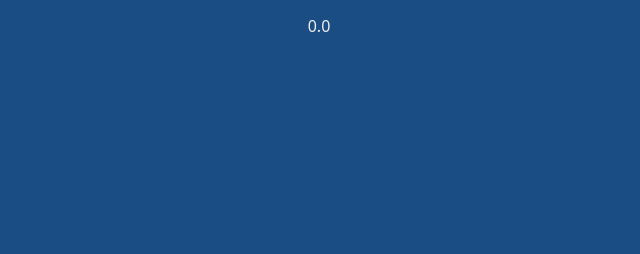
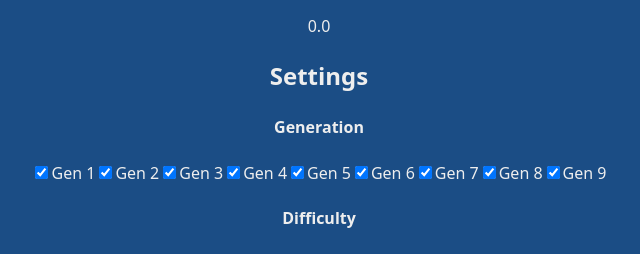
Before and after one commit to donodj/final-project, a React (Vite) app: page / in a window 1280 px wide. Shown: the part 659-913 px from the top of the page, without its empty margins (321-961 px from the left). Before the commit the page ends 800 px from the top, so only its background shows below. Built offline with nearby package versions, Linux system fonts and the light colour scheme; no server answers.

Commit message:
add settings buttons

```diff
--- a/src/App.tsx
+++ b/src/App.tsx
@@ -1,5 +1,6 @@
 import { useEffect, useRef, useState } from 'react';
 import { getTimeString, useStopwatch } from './Stopwatch';
+import { Settings } from './Settings';
 import './App.css'
 
 type Pokemon = {
@@ -127,6 +128,8 @@ function App() {
       </div>
 
       <p className='time-data'>{getTimeString(elapsedTime)}</p>
+
+      <Settings></Settings>
     </>
   )
 }
--- /dev/null
+++ b/src/Settings.tsx
@@ -0,0 +1,84 @@
+import { useEffect, useState } from "react";
+
+const Difficulty = {
+  Easy: 0,
+  Normal: 1,
+  Hard: 2
+};
+
+type SettingsState = {
+  selectedGens: Array<boolean>,
+  difficulty: number
+}
+
+const GENERATIONS: number = 9;
+const SETTINGS_KEY = "AppSettings"
+
+export function Settings() {
+  const [settings, setSettings] = useState<SettingsState>(() => {
+    const saved = localStorage.getItem(SETTINGS_KEY);
+    // Load settings if there are saved settings
+    return saved
+      ? JSON.parse(saved)
+      : { selectedGens: Array(GENERATIONS).fill(true), Difficulty: Difficulty.Normal };
+  });
+
+  // Save settings when changed
+  useEffect(() => {
+    localStorage.setItem(SETTINGS_KEY, JSON.stringify(settings));
+  }, [settings]);
+
+  const handleGenChange = (idx: number) => {
+    setSettings(prev => ({
+      ...prev,
+      selectedGens: prev.selectedGens.map((val, i) => (i === idx ? !val : val))
+    }));
+    console.log(`Toggled gen ${idx + 1}`)
+  };
+
+  const handleDifficultyChange = (newDiff: number) => {
+    setSettings(prev => ({
+      ...prev,
+      difficulty: newDiff
+    }));
+    console.log(`Difficulty changed to ${newDiff}`)
+  };
+
+  return (
+    <div className="settings-container">
+      <h2>Settings</h2>
+
+      <h4>Generation</h4>
+      <div className="gen-settings">
+        {Array.from({length: GENERATIONS}, (_, idx) => (
+          <label key={idx}>
+            <input
+              type="checkbox"
+              checked={settings.selectedGens[idx]}
+              onChange={() => handleGenChange(idx)}
+            />
+            Gen {idx + 1}
+          </label>
+        ))}
+      </div>
+
+      <h4>Difficulty</h4>
+      <div className="difficulty-settings">
+        {Object.entries(Difficulty).map(([key, val]) =>
+          typeof val === "number" ? (
+            <label key={val}>
+              <input
+                type="radio"
+                name="difficulty"
+                value={val}
+                checked={settings.difficulty === val}
+                onChange={() => handleDifficultyChange(val)}
+              />
+              {key}
+            </label>
+          ) : null
+        )}
+      </div>
+    </div>
+  );
+}
```
